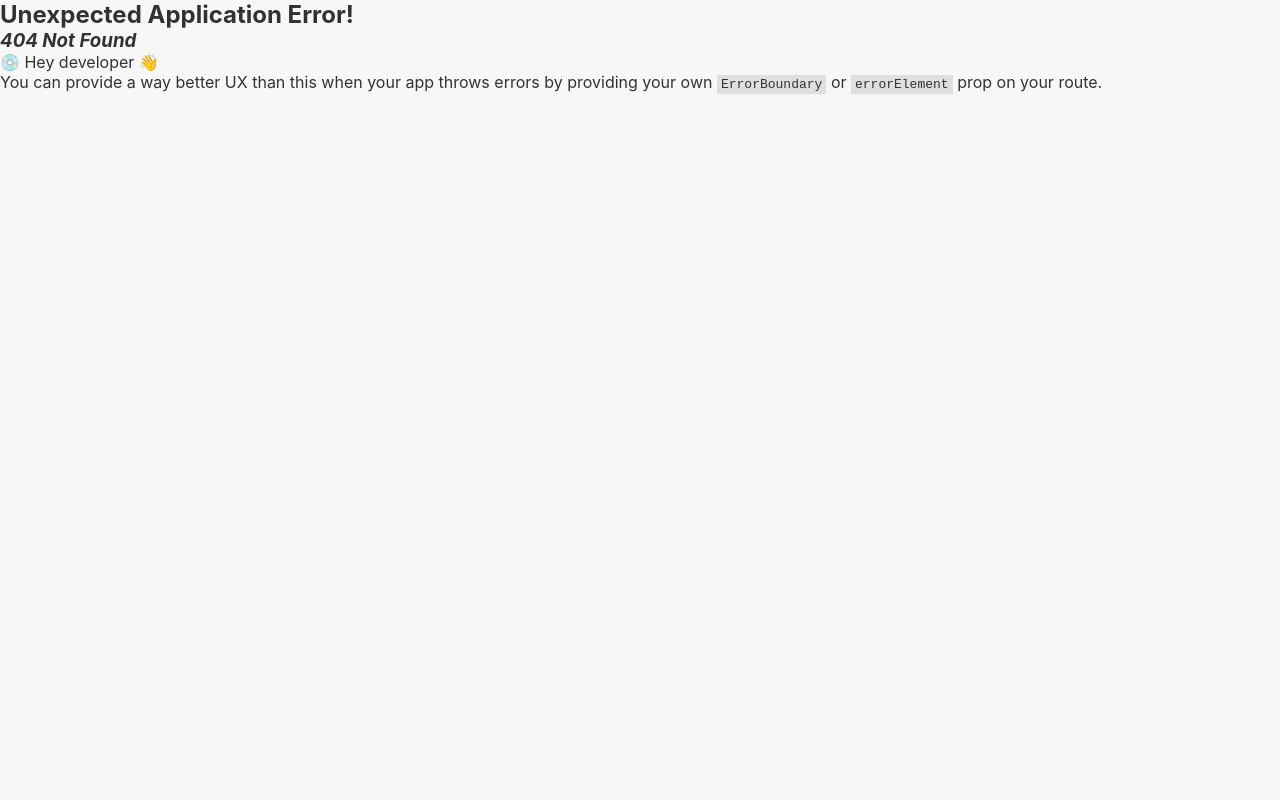
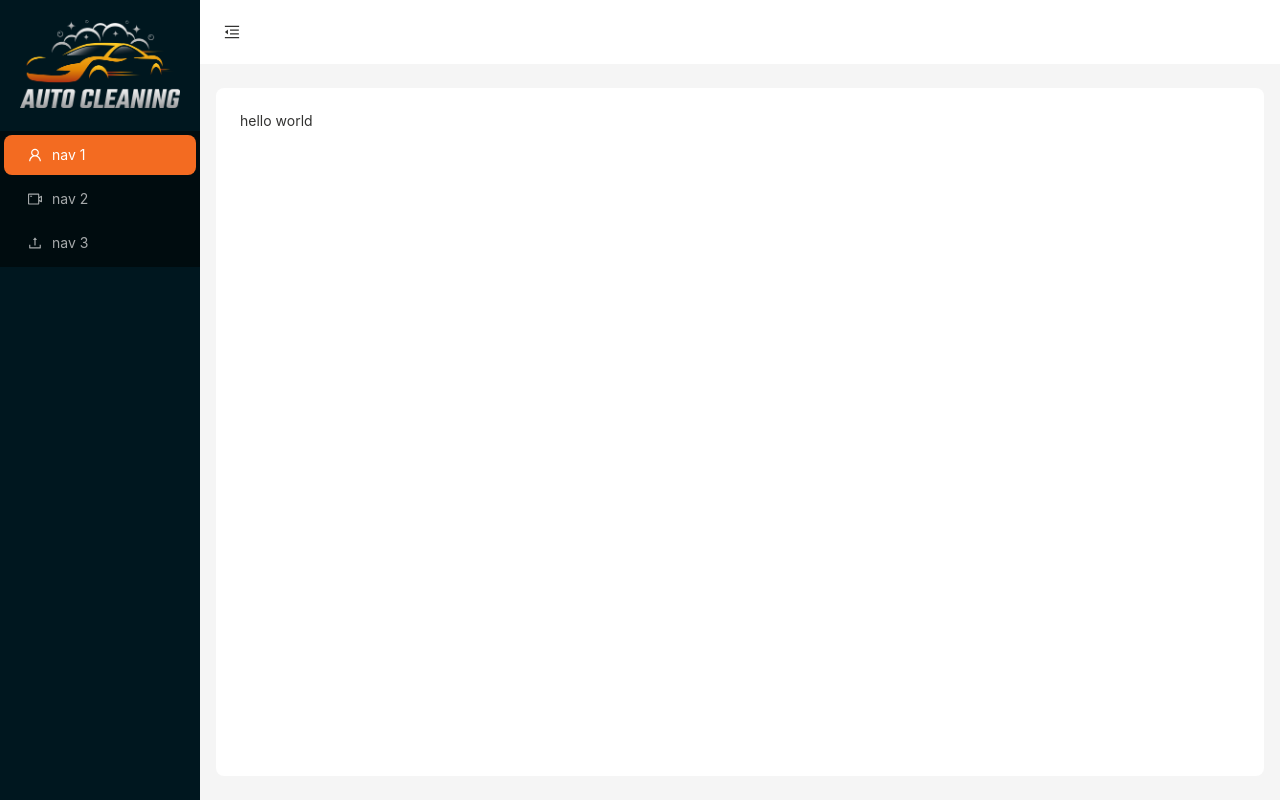
Before and after one commit to binshahed/car-wash-booking-system-client, a React (Vite) app: page /dashboard in a window 1280 px wide. Before the commit this address had no page. Built offline with nearby package versions, Linux system fonts and the light colour scheme; a web font is replaced by a local one.

Commit message:
add dashboard

```diff
--- a/src/App.tsx
+++ b/src/App.tsx
@@ -1,15 +1,13 @@
-import { Outlet } from "react-router-dom";
+import { RouterProvider } from "react-router-dom";
 import "./App.css";
 import AppProvider from "./components/AppProviders/AppProvider";
-import NavBar from "./components/navbar/NavBar";
-import Footer from "./components/navbar/Footer";
+
+import router from "./router/router";
 
 function App() {
   return (
     <AppProvider>
-      <NavBar />
-      <Outlet />
-      <Footer />
+      <RouterProvider router={router} />
     </AppProvider>
   );
 }
--- a/src/components/AppProviders/AppProvider.tsx
+++ b/src/components/AppProviders/AppProvider.tsx
@@ -1,6 +1,5 @@
 import { ConfigProvider } from "antd";
 import { ReactNode } from "react";
-import { ScrollRestoration } from "react-router-dom";
 
 const AppProvider = ({ children }: { children: ReactNode }) => {
   return (
@@ -15,7 +14,6 @@ const AppProvider = ({ children }: { children: ReactNode }) => {
         }
       }}
     >
-      <ScrollRestoration />
       {children}
     </ConfigProvider>
   );
--- a/src/components/cards/ServiceCards.tsx
+++ b/src/components/cards/ServiceCards.tsx
@@ -15,7 +15,12 @@ const ServiceCards = ({ service }: { service: any }) => {
           to={`/services/${service._id}`}
           style={{ color: "var(-secondary)" }}
         >
-          <p className="product-name">{service.name}</p>
+          <p
+            className="product-name"
+            style={{ fontSize: "18px", fontWeight: "bold" }}
+          >
+            {service.name}
+          </p>
         </Link>
         {/* <p>{product.description}</p> */}
         <p className="price">{service?.description}</p>
--- /dev/null
+++ b/src/components/layout/DashboardLayout.tsx
@@ -0,0 +1,87 @@
+import React, { useState } from "react";
+import {
+  MenuFoldOutlined,
+  MenuUnfoldOutlined,
+  UploadOutlined,
+  UserOutlined,
+  VideoCameraOutlined
+} from "@ant-design/icons";
+import { Button, Layout, Menu, theme } from "antd";
+import { Outlet, ScrollRestoration } from "react-router-dom";
+import logo from "../../assets/logo.png";
+
+const { Header, Sider, Content } = Layout;
+
+const DashboardLayout: React.FC = () => {
+  const [collapsed, setCollapsed] = useState(false);
+  const {
+    token: { colorBgContainer, borderRadiusLG }
+  } = theme.useToken();
+
+  return (
+    <Layout style={{ height: "100vh" }}>
+      <Sider
+        trigger={null}
+        collapsible
+        collapsed={collapsed}
+        style={{ backgroundColor: "#00171F" }}
+      >
+        <div className="demo-logo-vertical">
+          <img style={{ width: "100%", padding: "10%" }} src={logo} alt="" />
+        </div>
+        <Menu
+          theme="dark"
+          mode="inline"
+          defaultSelectedKeys={["1"]}
+          style={{ backgroundColor: "#000c0f" }}
+          items={[
+            {
+              key: "1",
+              icon: <UserOutlined />,
+              label: "nav 1"
+            },
+            {
+              key: "2",
+              icon: <VideoCameraOutlined />,
+              label: "nav 2"
+            },
+            {
+              key: "3",
+              icon: <UploadOutlined />,
+              label: "nav 3"
+            }
+          ]}
+        />
+      </Sider>
+      <Layout>
+        <Header style={{ padding: 0, background: colorBgContainer }}>
+          <Button
+            type="text"
+            icon={collapsed ? <MenuUnfoldOutlined /> : <MenuFoldOutlined />}
+            onClick={() => setCollapsed(!collapsed)}
+            style={{
+              fontSize: "16px",
+              width: 64,
+              height: 64
+            }}
+          />
+        </Header>
+        <Content
+          style={{
+            margin: "24px 16px",
+            padding: 24,
+            minHeight: 280,
+            background: colorBgContainer,
+            borderRadius: borderRadiusLG
+          }}
+        >
+          <ScrollRestoration />
+
+          <Outlet />
+        </Content>
+      </Layout>
+    </Layout>
+  );
+};
+
+export default DashboardLayout;
--- /dev/null
+++ b/src/components/layout/MainLayout.tsx
@@ -0,0 +1,51 @@
+import { useState, useEffect } from "react";
+import { Outlet, ScrollRestoration } from "react-router-dom";
+import NavBar from "../navbar/NavBar";
+import Footer from "../navbar/Footer";
+import { CarOutlined } from "@ant-design/icons";
+
+const MainLayout = () => {
+  const [showScrollTop, setShowScrollTop] = useState(false);
+
+  // Handle scroll event to toggle the visibility of the scroll-to-top button
+  useEffect(() => {
+    const handleScroll = () => {
+      if (window.scrollY > 300) {
+        setShowScrollTop(true);
+      } else {
+        setShowScrollTop(false);
+      }
+    };
+
+    window.addEventListener("scroll", handleScroll);
+
+    // Clean up the event listener on component unmount
+    return () => window.removeEventListener("scroll", handleScroll);
+  }, []);
+
+  // Function to scroll to the top of the page
+  const scrollToTop = () => {
+    window.scrollTo({ top: 0, behavior: "smooth" });
+  };
+
+  return (
+    <>
+      <ScrollRestoration />
+      <NavBar />
+      <Outlet />
+      <Footer />
+
+      {showScrollTop && (
+        <button
+          onClick={scrollToTop}
+          className="scroll-to-top-button"
+          aria-label="Scroll to top"
+        >
+          <CarOutlined />
+        </button>
+      )}
+    </>
+  );
+};
+
+export default MainLayout;
--- a/src/index.css
+++ b/src/index.css
@@ -10,7 +10,7 @@
   font-family: Inter, system-ui, Avenir, Helvetica, Arial, sans-serif;
   color: #323231;
   background-color: rgb(247, 247, 247);
-  --primary: #f36b21;
+  --primary: #dbab0e;
   --secondary: #000000;
 }
 
@@ -150,3 +150,33 @@
       height: 120vh;
     }
   }
+
+
+  .scroll-to-top-button {
+    position: fixed;
+    bottom: 40px; /* Position the button above the footer */
+    right: 40px; /* Position the button from the right edge */
+    background-color: var(--primary); /* Use a color from your color schema */
+    color: #fff; /* Text color */
+    border: none;
+    border-radius: 50%;
+    padding: 10px 15px;
+    cursor: pointer;
+    transition: opacity 0.3s ease, transform 0.3s ease;
+    opacity: 0.8;
+    box-shadow: 0 2px 10px rgba(0, 0, 0, 0.2);
+    z-index: 100;
+  }
+
+  .scroll-to-top-button:hover {
+    opacity: 1;
+    transform: translateY(-3px);
+  }
+
+  .scroll-to-top-button:focus {
+    outline: none;
+  }
+
+  .scroll-to-top-button svg {
+    font-size: 20px; /* Adjust icon size */
+  }
--- a/src/main.tsx
+++ b/src/main.tsx
@@ -1,16 +1,14 @@
 import { StrictMode } from "react";
 import { createRoot } from "react-dom/client";
 import "./index.css";
-import { RouterProvider } from "react-router-dom";
-
-import router from "./router/router.tsx";
 import { Provider } from "react-redux";
 import { store } from "./store/store.ts";
+import App from "./App.tsx";
 
 createRoot(document.getElementById("root")!).render(
   <StrictMode>
     <Provider store={store}>
-      <RouterProvider router={router} />
+      <App />
     </Provider>
   </StrictMode>
 );
--- a/src/pages/HomePage.tsx
+++ b/src/pages/HomePage.tsx
@@ -1,17 +1,34 @@
-import ActionButtonSection from "../components/home/ActionButtonSection";
-import BannerSection from "../components/home/BannerSection";
-import HelpBanner from "../components/home/HelpBanner";
-import ReviewSection from "../components/home/ReviewSection";
-import ServiceSection from "../components/home/ServiceSection";
+import { Skeleton } from "antd";
+import { Suspense, lazy } from "react";
+
+// Lazy load the components
+const ActionButtonSection = lazy(
+  () => import("../components/home/ActionButtonSection")
+);
+const BannerSection = lazy(() => import("../components/home/BannerSection"));
+const HelpBanner = lazy(() => import("../components/home/HelpBanner"));
+const ReviewSection = lazy(() => import("../components/home/ReviewSection"));
+const ServiceSection = lazy(() => import("../components/home/ServiceSection"));
 
 const HomePage = () => {
   return (
     <div>
-      <BannerSection />
-      <ActionButtonSection />
-      <ServiceSection />
-      <ReviewSection />
-      <HelpBanner />
+      {/* Use Suspense with a fallback for each section */}
+      <Suspense fallback={<Skeleton />}>
+        <BannerSection />
+      </Suspense>
+      <Suspense fallback={<Skeleton />}>
+        <ActionButtonSection />
+      </Suspense>
+      <Suspense fallback={<Skeleton />}>
+        <ServiceSection />
+      </Suspense>
+      <Suspense fallback={<Skeleton />}>
+        <ReviewSection />
+      </Suspense>
+      <Suspense fallback={<Skeleton />}>
+        <HelpBanner />
+      </Suspense>
     </div>
   );
 };
--- /dev/null
+++ b/src/pages/NotFoundPage.tsx
@@ -0,0 +1,49 @@
+import { Link } from "react-router-dom";
+import Footer from "../components/navbar/Footer";
+import NavBar from "../components/navbar/NavBar";
+import "../styles/notFoundStyle.css";
+
+const NotFoundPage = () => {
+  return (
+    <section>
+      <NavBar />
+      <div className="wrapper">
+        <div className="landing-page">
+          <div style={{ textAlign: "center" }} className="icon__download">
+            <img
+              src="https://42f2671d685f51e10fc6-b9fcecea3e50b3b59bdc28dead054ebc.ssl.cf5.rackcdn.com/illustrations/imagination_ok71.svg"
+              alt="Imagination"
+              className="item__image"
+              width="700"
+              height="500"
+            />
+          </div>
+          <h1 className="not-fount-heading"> 404 Error.</h1>
+          <p className="not-fount-text">
+            {" "}
+            We can't find the page you're looking for.
+          </p>
+          <Link
+            to="/"
+            style={{
+              borderRadius: "50px",
+              padding: "8px 24px",
+              fontSize: "24px",
+              cursor: "pointer",
+              background: "var(--primary)",
+              color: "#fff",
+              border: "none",
+              boxShadow: "0 4px 8px 0 #ccc",
+              textAlign: "center"
+            }}
+          >
+            Back to home
+          </Link>
+        </div>
+      </div>
+      <Footer />
+    </section>
+  );
+};
+
+export default NotFoundPage;
--- /dev/null
+++ b/src/styles/notFoundStyle.css
@@ -0,0 +1,36 @@
+.wrapper {
+  max-width: 960px;
+  width: 100%;
+  margin: auto;
+  transform: scale(0.8);
+  height: 100vh;
+}
+.landing-page {
+  max-width: 960px;
+  height: 475px;
+  margin: 0;
+  box-shadow: 0px 0px 8px 1px #ccc;
+  background: #fafafa;
+  border-radius: 8px;
+  display: flex;
+  flex-direction: column;
+  /* justify-content: center;
+    align-items: center; */
+}
+.not-fount-svg {
+  width: 50%;
+  max-height: 225px;
+  height: auto;
+  margin: 0 0 15px;
+}
+.not-fount-heading {
+  font-size: 48px;
+  margin: 0;
+  text-align: center;
+}
+.not-fount-text {
+  font-size: 16px;
+  width: 35%;
+  margin: 16px auto 24px;
+  text-align: center;
+}
```
Also changed, not shown: src/router/router.tsx (+19 -2 lines), src/assets/logo.png.
